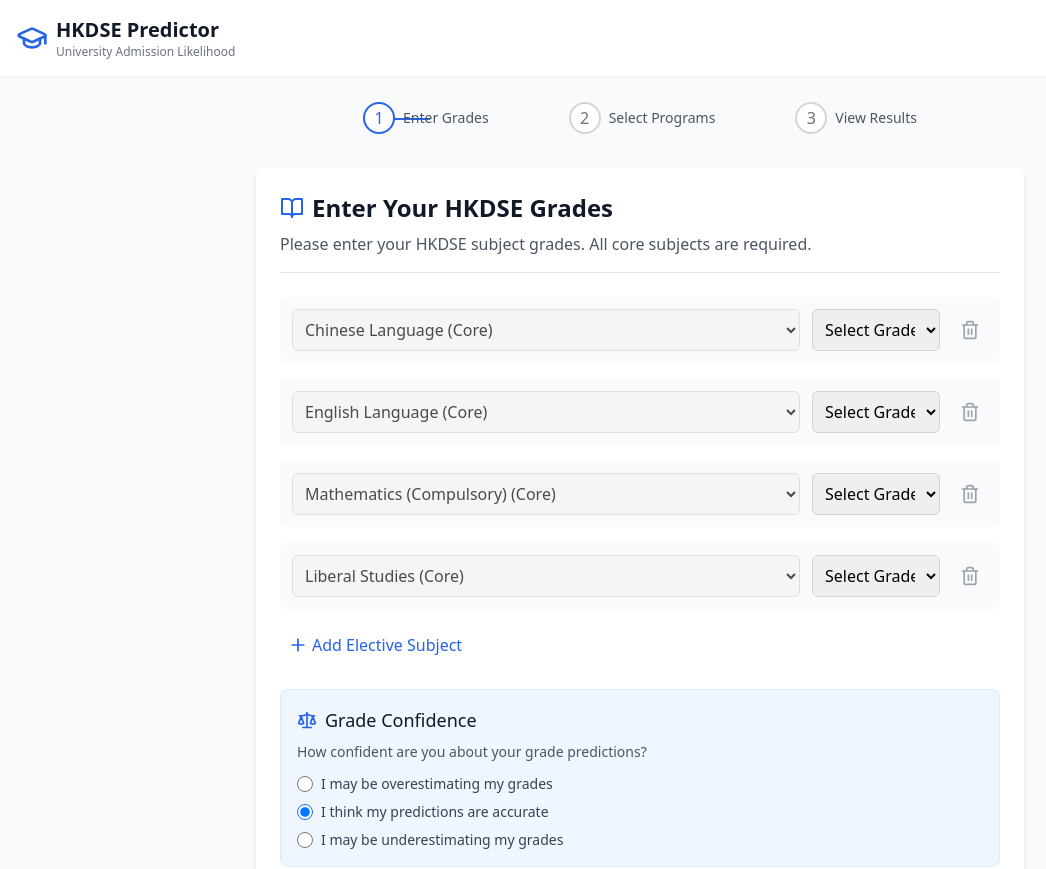
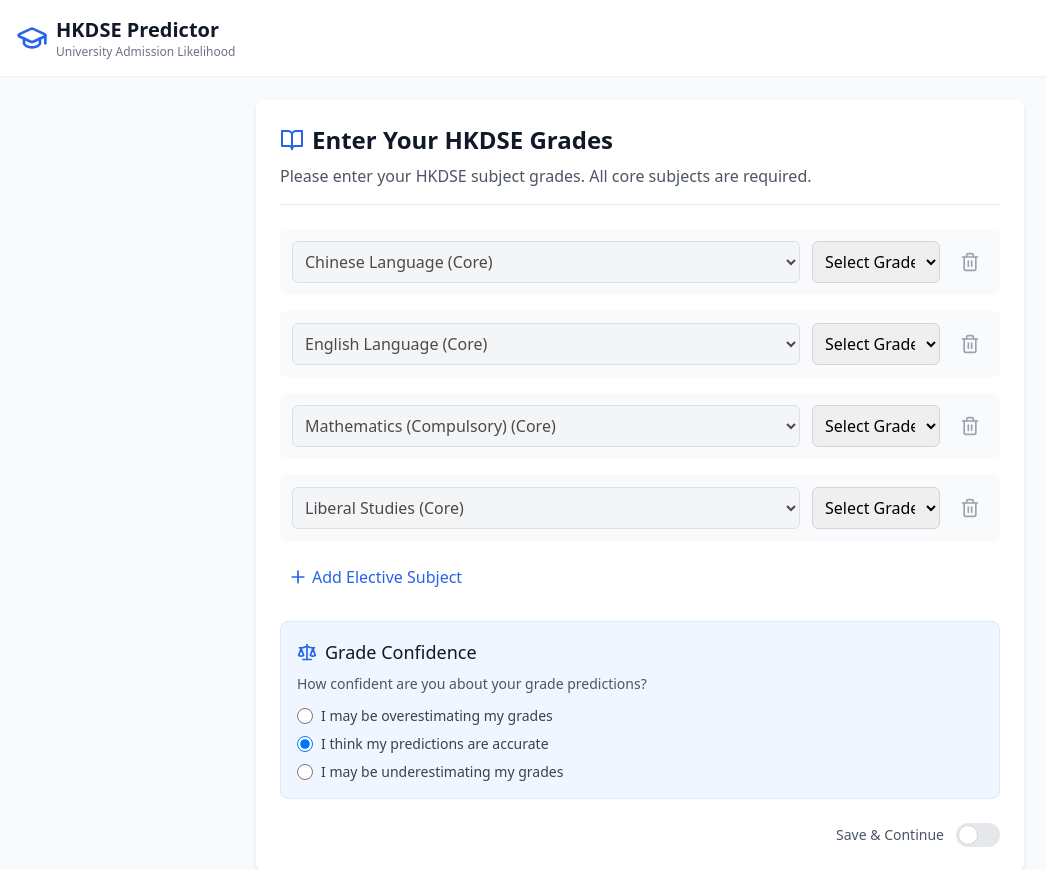
Before and after one commit to pigon9/dse, a React (Vite) app: page / in a window 1280 px wide. Shown: the top 869 px of the page, without its empty margins (0-1046 px from the left). Built offline with nearby package versions, Linux system fonts and the light colour scheme.

Commit message:
Remove progress bar from Router

```diff
--- a/src/components/Router.tsx
+++ b/src/components/Router.tsx
@@ -4,7 +4,6 @@ import Footer from './Footer';
 import GradeInputForm from './GradeInputForm';
 import ProgramSelection from './ProgramSelection';
 import ResultsPage from './ResultsPage';
-import { GraduationCap, FileText, CheckCircle } from 'lucide-react';
 import { usePredictor } from '../context/PredictorContext';
 
 type Route = 'grades' | 'programs' | 'results';
@@ -27,52 +26,10 @@ export const RouterProvider: React.FC = () => {
     window.scrollTo(0, 0);
   };
 
-  const steps = [
-    { id: 'grades', name: 'Enter Grades', icon: FileText, status: currentRoute === 'grades' ? 'current' : (currentRoute === 'programs' || currentRoute === 'results' ? 'complete' : 'upcoming') },
-    { id: 'programs', name: 'Select Programs', icon: GraduationCap, status: currentRoute === 'programs' ? 'current' : (currentRoute === 'results' ? 'complete' : 'upcoming') },
-    { id: 'results', name: 'View Results', icon: CheckCircle, status: currentRoute === 'results' ? 'current' : 'upcoming' },
-  ];
-
   return (
     <div className="flex flex-col min-h-screen">
       <Header />
       <main className="flex-grow container mx-auto px-4 py-6">
-        {/* Progress Steps */}
-        <nav aria-label="Progress" className="mb-8">
-          <ol className="flex items-center justify-center">
-            {steps.map((step, stepIdx) => (
-              <li key={step.id} className={`relative ${stepIdx !== steps.length - 1 ? 'pr-8 sm:pr-20' : ''}`}>
-                {stepIdx !== steps.length - 1 && (
-                  <div className="absolute top-4 left-7 -ml-px mt-0.5 h-0.5 w-full sm:w-20 bg-gray-300\" aria-hidden="true">
-                    <div
-                      className="h-0.5 bg-blue-600 transition-all duration-500"
-                      style={{ width: step.status === 'upcoming' ? '0%' : (step.status === 'current' ? '50%' : '100%') }}
-                    />
-                  </div>
-                )}
-                <div className="relative flex items-center group">
-                  <span className="h-9 flex items-center">
-                    <span className={`relative z-10 w-8 h-8 flex items-center justify-center rounded-full ${
-                      step.status === 'complete' ? 'bg-blue-600 text-white' :
-                      step.status === 'current' ? 'border-2 border-blue-600 bg-white text-blue-600' :
-                      'border-2 border-gray-300 bg-white text-gray-500'
-                    } transition-all duration-300`}>
-                      {step.status === 'complete' ? (
-                        <step.icon className="w-5 h-5\" aria-hidden="true" />
-                      ) : (
-                        <span>{stepIdx + 1}</span>
-                      )}
-                    </span>
-                  </span>
-                  <span className="ml-2 text-sm font-medium text-gray-600">
-                    {step.name}
-                  </span>
-                </div>
-              </li>
-            ))}
-          </ol>
-        </nav>
-
         {/* Current Route Content */}
         <div className="animation-fade-in">
           {routes[currentRoute]}
```
